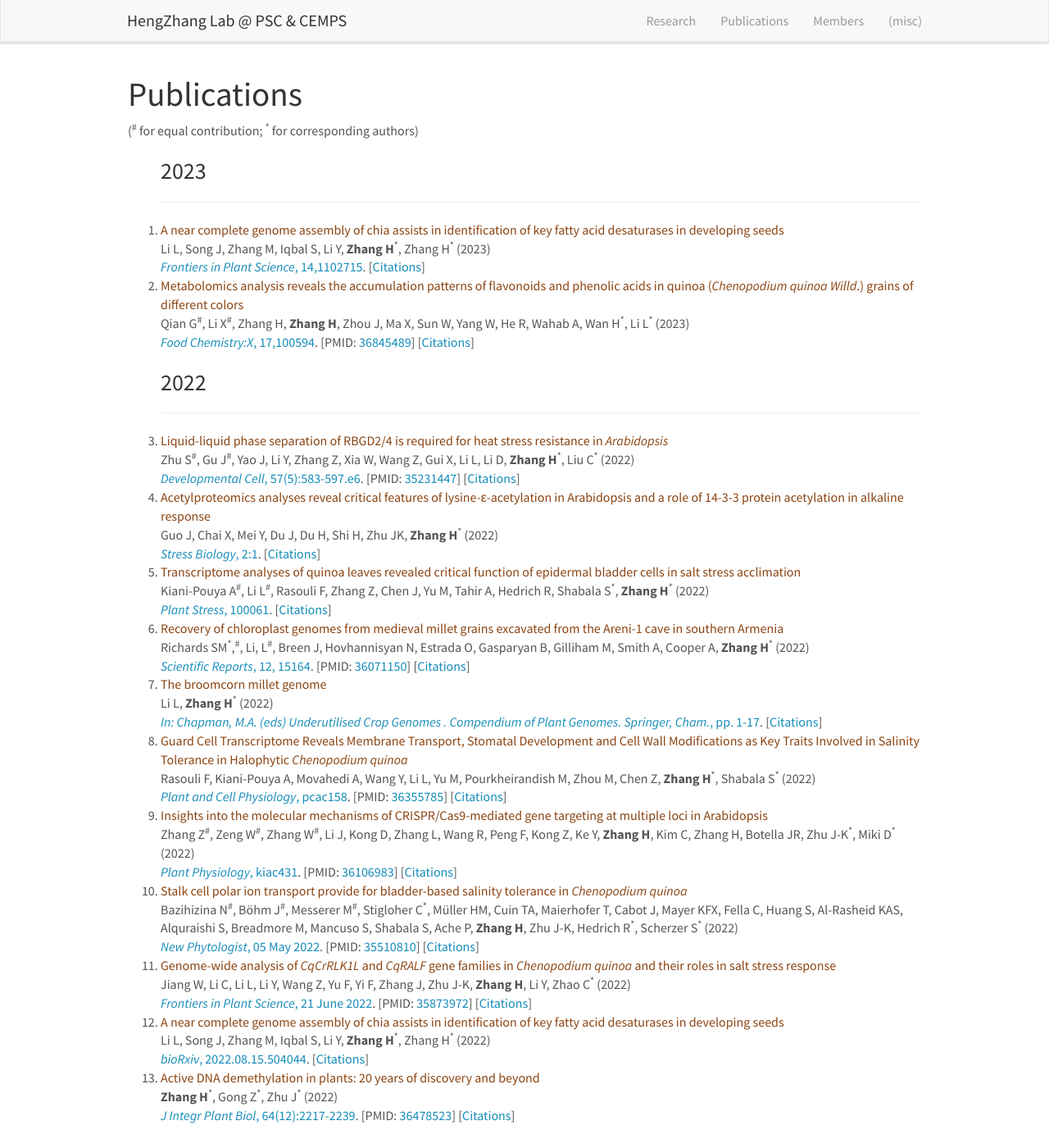
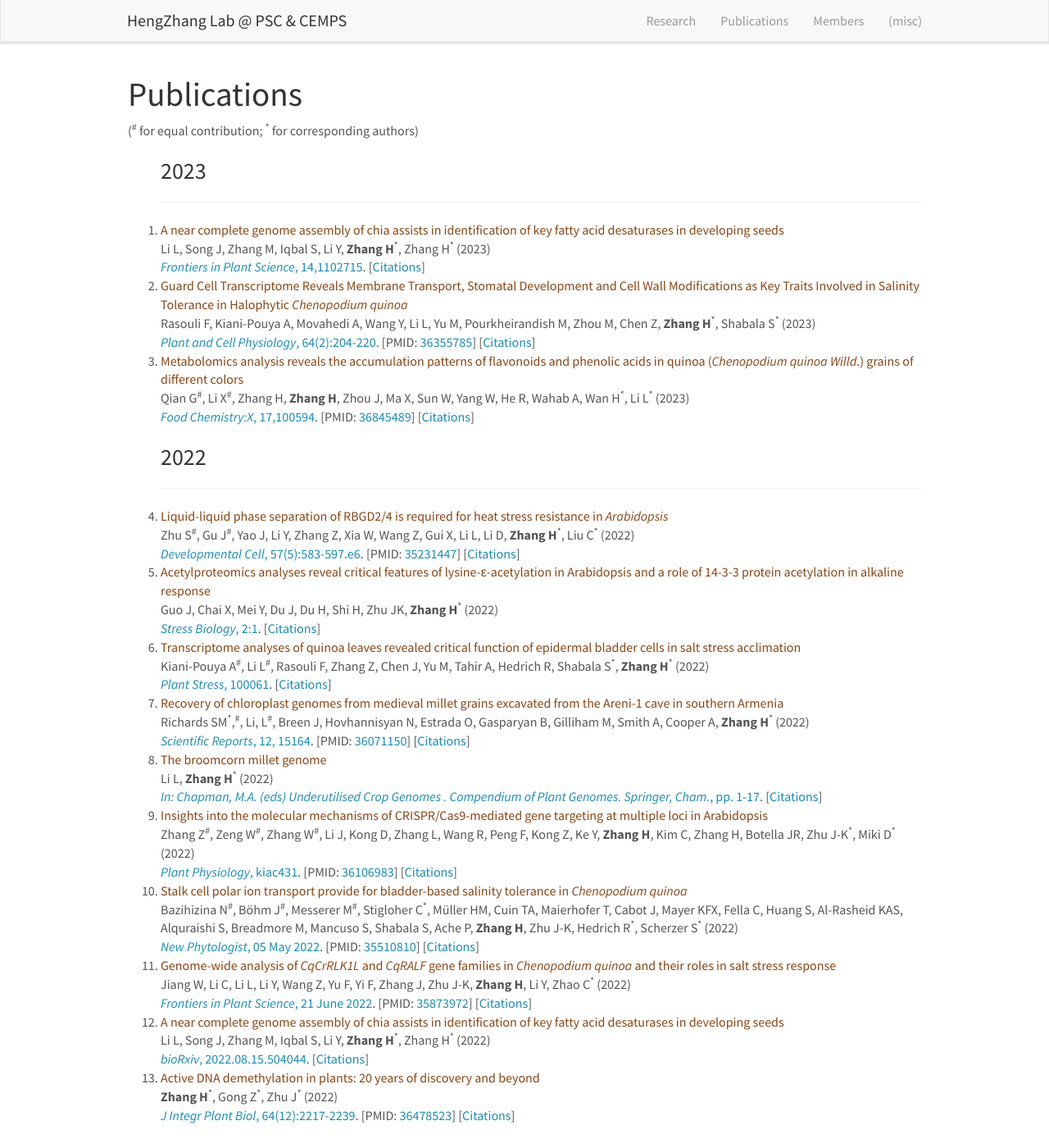
Before and after one commit to hengzhanglab/hengzhanglab.github.io, a Jekyll site: the page built from _pages/publications.md, in a window 1280 px wide and 1400 px high. Shown: the whole window at 82% size. Built offline with Jekyll 4.4.1, drawn with Linux system fonts in a browser that asks for light colours; part of the change alters nothing that is shown.

Commit message:
Update publications.yml

```diff
--- a/_data/publications.yml
+++ b/_data/publications.yml
@@ -8,6 +8,14 @@
   display: "14,1102715"
   doi: 10.3389/fpls.2023.1102715
   pmid:
+
+- title: Guard Cell Transcriptome Reveals Membrane Transport, Stomatal Development and Cell Wall Modifications as Key Traits Involved in Salinity Tolerance in Halophytic <i>Chenopodium quinoa</i>
+  authors: Rasouli F, Kiani-Pouya A, Movahedi A, Wang Y, Li L, Yu M, Pourkheirandish M, Zhou M, Chen Z, <b>Zhang H</b><sup>*</sup>, Shabala S<sup>*</sup>
+  year: 2023
+  journal: Plant and Cell Physiology
+  display: "64(2):204-220"
+  doi: 10.1093/pcp/pcac158
+  pmid: 36355785
 
 - title: "Metabolomics analysis reveals the accumulation patterns of flavonoids and phenolic acids in quinoa (<i>Chenopodium quinoa Willd</i>.) grains of different colors"
   authors: Qian G<sup>#</sup>, Li X<sup>#</sup>, Zhang H, <b>Zhang H</b>, Zhou J, Ma X, Sun W, Yang W, He R, Wahab A, Wan H<sup>*</sup>, Li L<sup>*</sup>
@@ -59,14 +67,6 @@
   display: "pp. 1-17"
   doi: 10.1007/978-3-031-00848-1_1
   pmid:
-
-- title: Guard Cell Transcriptome Reveals Membrane Transport, Stomatal Development and Cell Wall Modifications as Key Traits Involved in Salinity Tolerance in Halophytic <i>Chenopodium quinoa</i>
-  authors: Rasouli F, Kiani-Pouya A, Movahedi A, Wang Y, Li L, Yu M, Pourkheirandish M, Zhou M, Chen Z, <b>Zhang H</b><sup>*</sup>, Shabala S<sup>*</sup>
-  year: 2022
-  journal: Plant and Cell Physiology
-  display: pcac158
-  doi: 10.1093/pcp/pcac158
-  pmid: 36355785
 
 - title: Insights into the molecular mechanisms of CRISPR/Cas9-mediated gene targeting at multiple loci in Arabidopsis
   authors: Zhang Z<sup>#</sup>, Zeng W<sup>#</sup>, Zhang W<sup>#</sup>, Li J, Kong D, Zhang L, Wang R, Peng F, Kong Z, Ke Y, <b>Zhang H</b>, Kim C, Zhang H, Botella JR, Zhu J-K<sup>*</sup>, Miki D<sup>*</sup>
```
